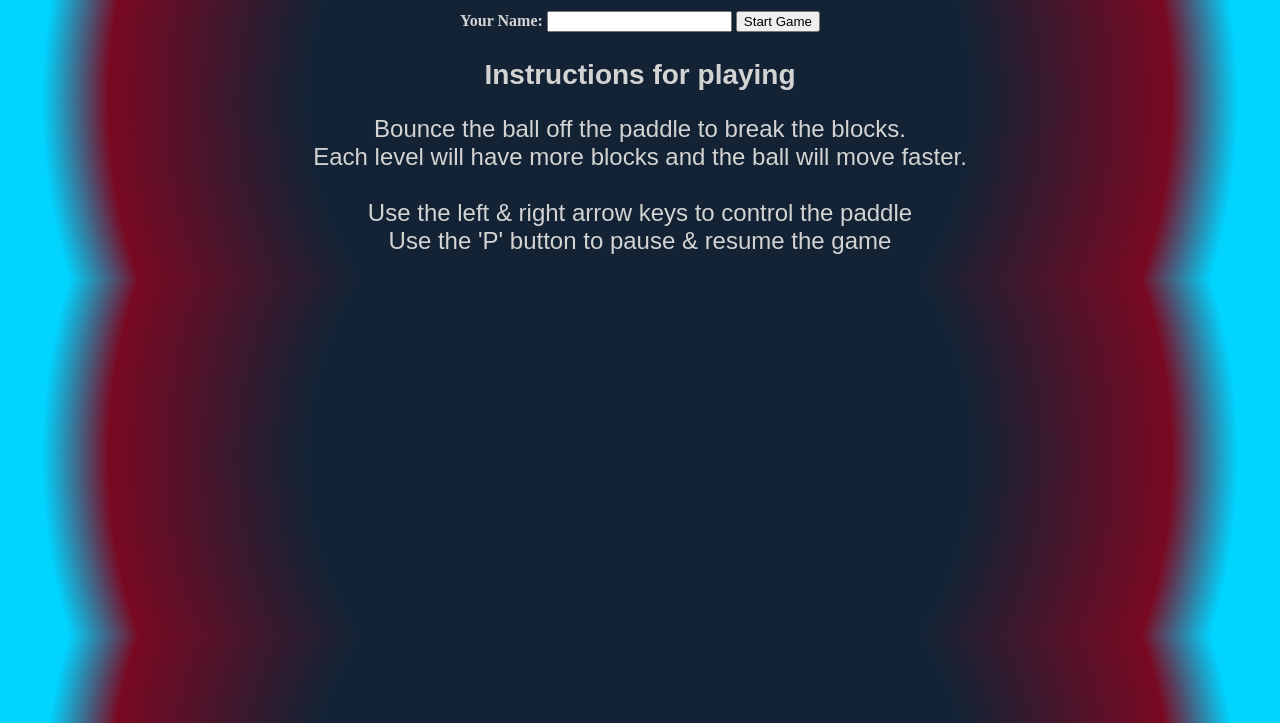
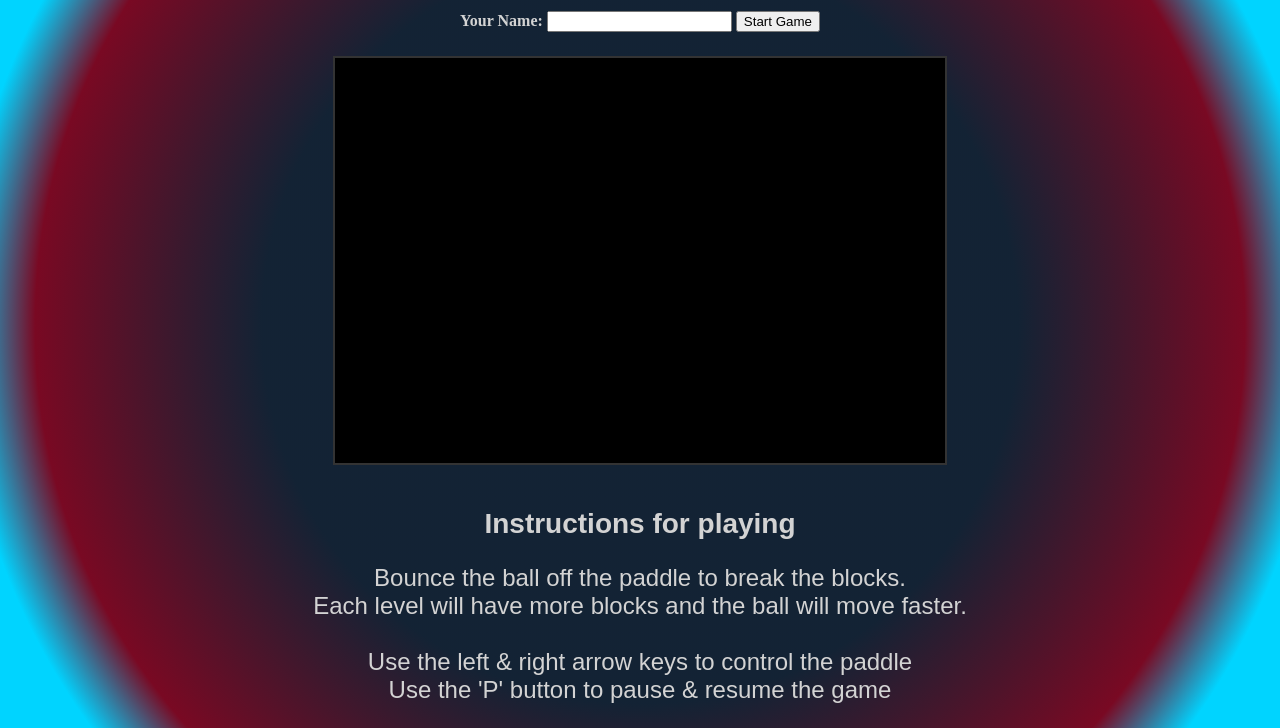
Before and after one commit to rhcompbuilds/CIMilestone2, a plain HTML site: page index.html in a window 1280 px wide. Shown: the part 77-805 px from the top of the page. Drawn offline with nearby package versions, Linux system fonts and the light colour scheme.

Commit message:
Changed canvas size to fit content better.

```diff
--- a/css/breakout.css
+++ b/css/breakout.css
@@ -4,6 +4,9 @@
 }
 #game {
     display: none;
+    width: 100%;
+    display: flex;
+    justify-content: center;
 }
 
 #leaderboard {
@@ -28,10 +31,14 @@ body {
 
 #board {
     display: block;
-    margin: 0 auto;
-    background: black;
-    border: 1px solid #333;
-    width: 50%;
+    border: 2px solid #333;
+    width: 48vw; /* Roughly half the viewport width */
+    /* Maintain aspect ratio by calculating height based on width */
+    height: calc(48vw / (480 / 320)); /* Adjust this ratio (canvas width / canvas height) */
+    background: #000;
+    display: block; /* Remove extra space below canvas */
+    margin: 20px auto;
+    box-sizing: border-box; /* Ensures border is included in the size */
     }
 h1 {
     font-family: Arial, Helvetica, sans-serif;
```
